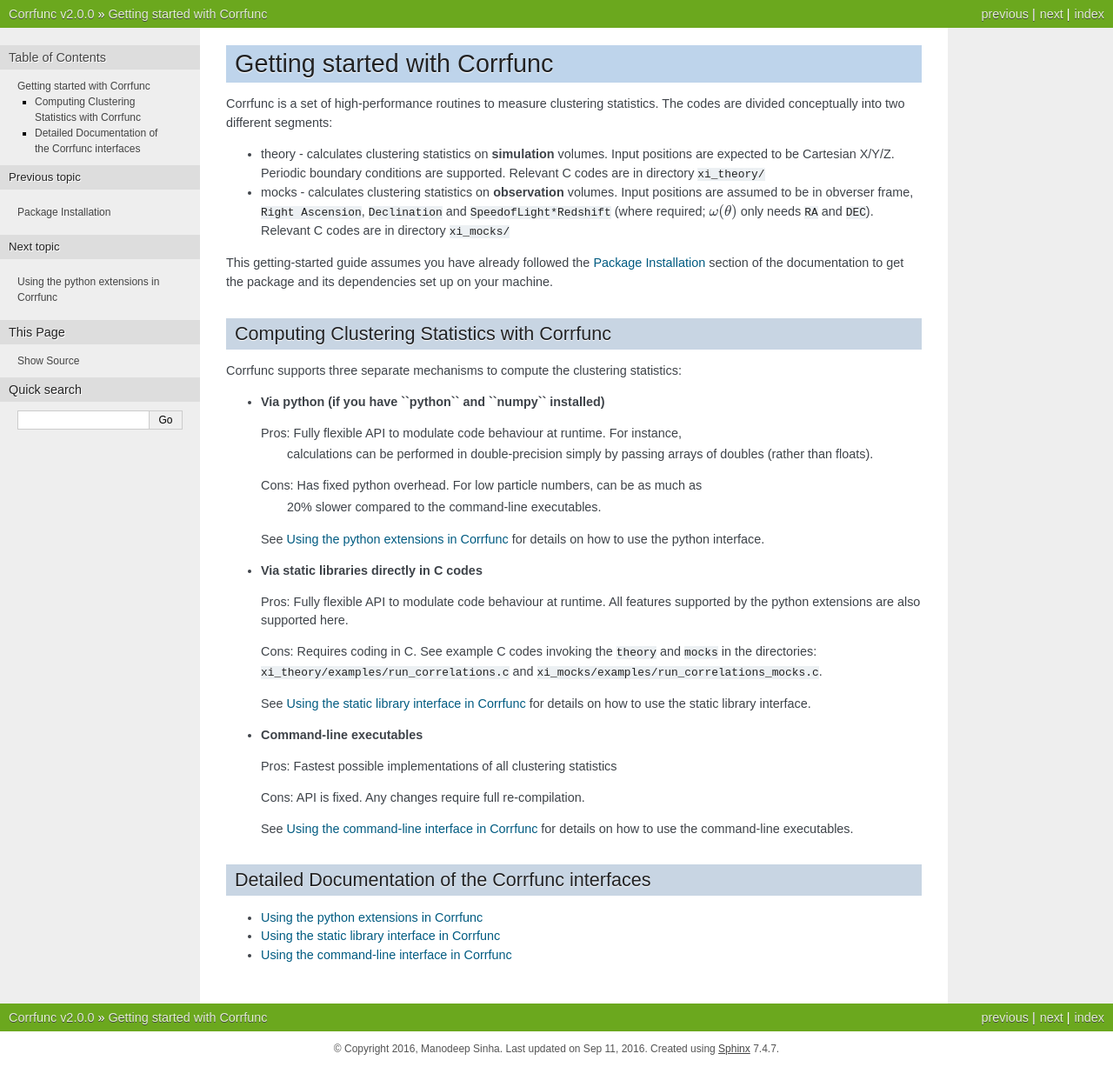
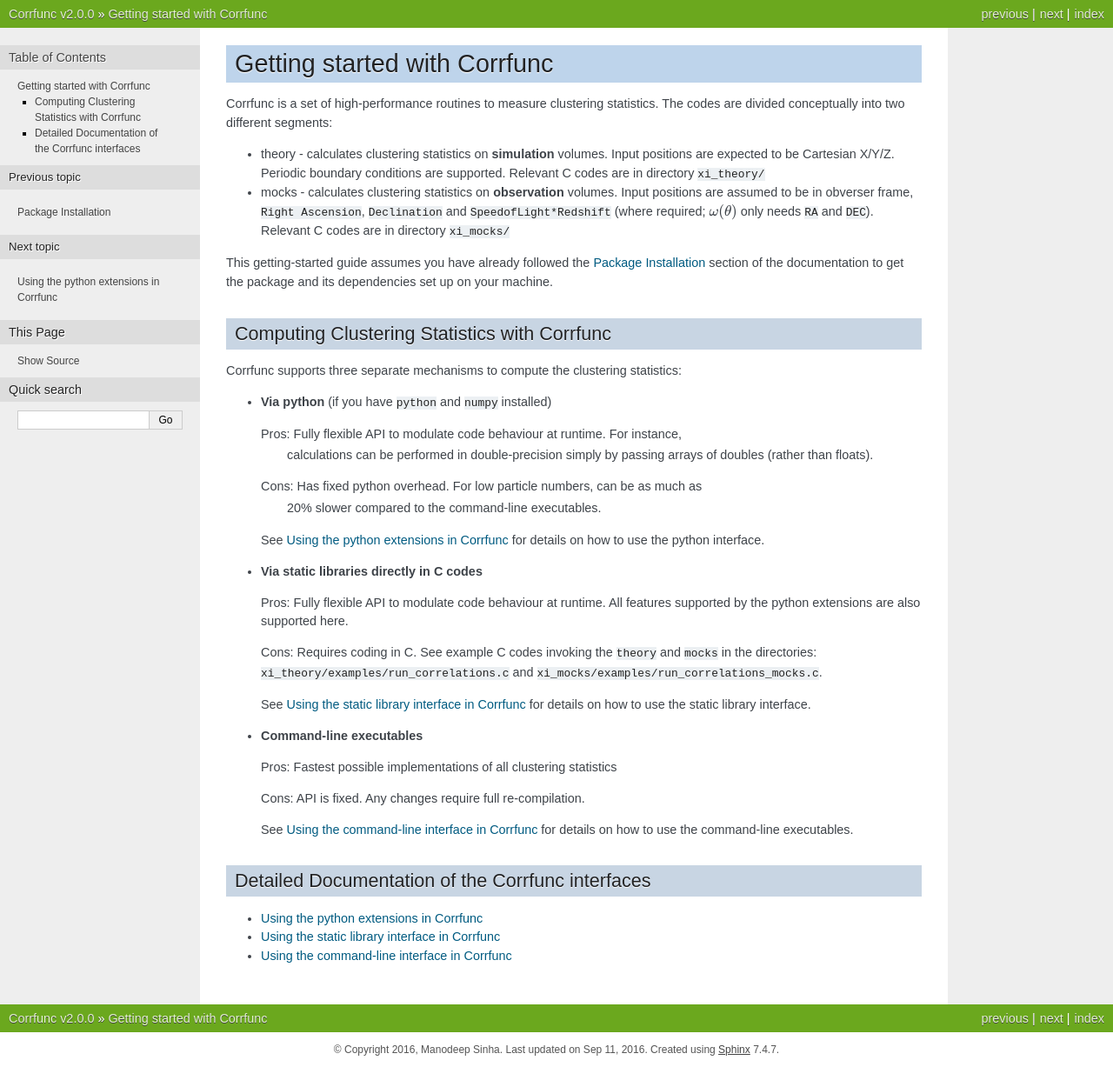
Before and after one commit to manodeep/Corrfunc, a Sphinx documentation site: the page built from docs/source/quickstart.rst, in a window 1280 px wide. Shown: the whole page at 87% size. Built offline with Sphinx 7.4.7, drawn with Linux system fonts in a browser that asks for light colours.

Commit message:
Fixing an double markup

```diff
--- a/docs/source/quickstart.rst
+++ b/docs/source/quickstart.rst
@@ -26,7 +26,7 @@
 
 Corrfunc supports three separate mechanisms to compute the clustering statistics:
 
-* **Via python (if you have ``python`` and ``numpy`` installed)**
+* **Via python** (if you have ``python`` and ``numpy`` installed)
 
   Pros: Fully flexible API to modulate code behaviour at runtime. For instance,
         calculations can be performed in double-precision simply by passing
```
